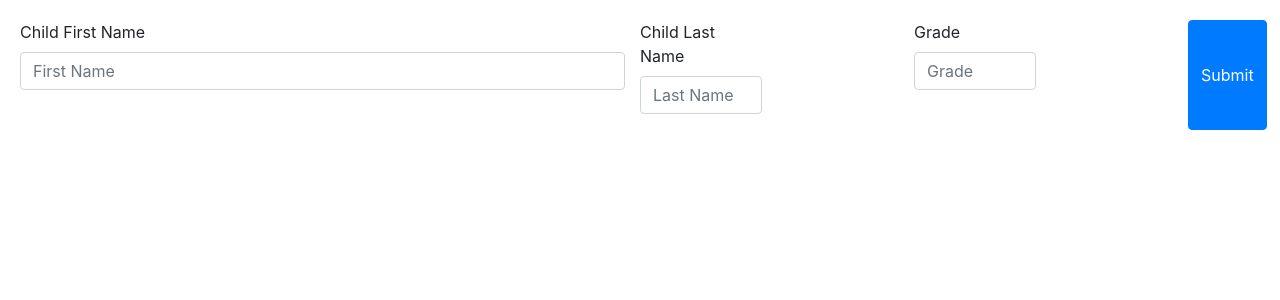
After one commit to thebot7744/CCCCA, a Flask app: template templates/child.html in a window 1280 px wide. The commit adds this page. Shown: the top 300 px of the page. Run offline with Flask 2, Linux system fonts and the light colour scheme; the template is opened without the code that fills it, so the values that code supplies are empty; some libraries are stand-ins or nearby versions.

Commit message:
got child registration half way done still need to set up database

```diff
--- a/application.py
+++ b/application.py
@@ -1,10 +1,11 @@
 import os
 
-from flask import Flask, render_template, request, jsonify
+from flask import Flask, render_template, request, jsonify, session
 from sqlalchemy import create_engine
 from sqlalchemy.orm import scoped_session, sessionmaker
 import sqlalchemy.exc
 import logging
+from flask_session import Session
 
 app = Flask(__name__)
 
@@ -12,12 +13,36 @@ engine = create_engine("sqlite:///accountinfo.db")
 #btw we have to change this thing ^ everytime we change computers <<<<<<<<<<<<<<<<<<<<<<<<<<<<<<
 db = scoped_session(sessionmaker(bind=engine))
 
+app.config["SESSION_PERMANENT"]=False
+app.config["SESSION_TYPE"] = "filesystem"
+Session(app)
+app.secret_key = "very secret oh yes no one will ever guess this"
+
+
 @app.route('/')
 def index():
-    return render_template('index.html')
+    global loginCheck
+    if session.get('email') is None:
+        message = "You are not signed in."
+        loginCheck = False
+    else:
+        email = session['email']
+        loginCheck = True
+        message = "You are signed in as " + email
+
+
+    return render_template('index.html', message=message)
+
+@app.route('/logout', methods=["POST"])
+def logout():
+    session.pop('email', None)
+    return render_template("success.html", message="You successfully signed out!")
 
 @app.route('/signup', methods=["POST"])
 def signup():
+    if loginCheck=="True":
+        return render_template("error.html", message="You are logged in. Please sign out to continue.")
+
     return render_template("signup.html")
 
 @app.route('/signup/complete', methods=["POST"])
@@ -29,6 +54,11 @@ def signupComplete():
     password = request.form.get("password")
     pswdconfirm = request.form.get('passwordconfirm')
 
+    data = [email, username, firstname, lastname, password, pswdconfirm]
+    for i in data:
+        if i == "":
+            return render_template("error.html", message="Make sure to fill in all empty fields.")
+
     if password != pswdconfirm:
         return render_template('error.html', message='Please make sure to confirm your password.')
 
@@ -38,7 +68,9 @@ def signupComplete():
     except sqlalchemy.exc.IntegrityError:
         return render_template('error.html', message='Your email address or username is already in use.')
     db.commit()
+    session['email'] = email
     return render_template("success.html", message="You successfully signed up!")
+
 
 @app.route("/login", methods=["POST"])
 def login():
@@ -53,7 +85,13 @@ def loginComplete():
     checkEmail = db.execute("SELECT * FROM AccountInfo WHERE email = :email", {"email": email}).fetchone()
     checkPassword = db.execute("SELECT * FROM AccountInfo WHERE password = :password", {"password": password}).fetchone()
 
+
     if checkEmail != None and checkPassword != None:
+        session['email'] = email
         return render_template("success.html", message="You successfully logged in!")
     else:
         return render_template('error.html', message="Invalid Login Credentials")
+
+@app.route("/child", methods=["POST"])
+def child():
+    return render_template("child.html")
--- /dev/null
+++ b/templates/child.html
@@ -0,0 +1,34 @@
+<!DOCTYPE html>
+<html>
+    <head>
+        <meta charset="UTF-8">
+        <link rel="stylesheet" href="https://stackpath.bootstrapcdn.com/bootstrap/4.5.2/css/bootstrap.min.css"
+          integrity="sha384-JcKb8q3iqJ61gNV9KGb8thSsNjpSL0n8PARn9HuZOnIxN0hoP+VmmDGMN5t9UJ0Z" crossorigin="anonymous">
+        <title>Child Registration</title>
+    </head>
+    <body>
+        <form action="{{ url_for('childComplete')  }}">
+            <div class="card-body">
+                <div class="row">
+                    <div class="form-group col-6">
+                        <label for="childfirstname">Child First Name</label>
+                        <input type="text" class="form-control" name="childfirstname" placeholder="First Name">
+                    </div>
+                <div class="row">
+                    <div class="form-group col-6">
+                        <label for="childlastname">Child Last Name</label>
+                        <input type="text" class="form-control" name="childlastname" placeholder="Last Name">
+                    </div>
+                </div>
+                <div class="row">
+                    <div class="form-group col-6">
+                        <label for="grade">Grade</label>
+                        <input type="text" class="form-control" name="grade" placeholder="Grade">
+                    </div>
+                </div>
+                <!--MAKE SURE TO DO DATE OF BIRTH LATER !!!!!!!!!!!!-->
+                <button type="submit" class="btn btn-primary">Submit</button>
+            </div>
+        </form>
+    </body>
+</html>
--- a/templates/login.html
+++ b/templates/login.html
@@ -24,5 +24,6 @@
                 <button type="submit" class="btn btn-primary">Submit</button>
             </div>
         </form>
+
     </body>
 </html>
```
Also changed, not shown: templates/index.html (+9 -0 lines), 1 other file.
